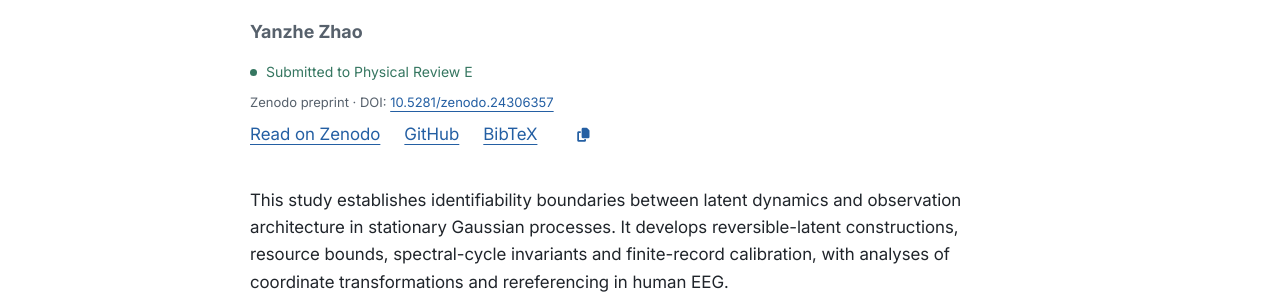
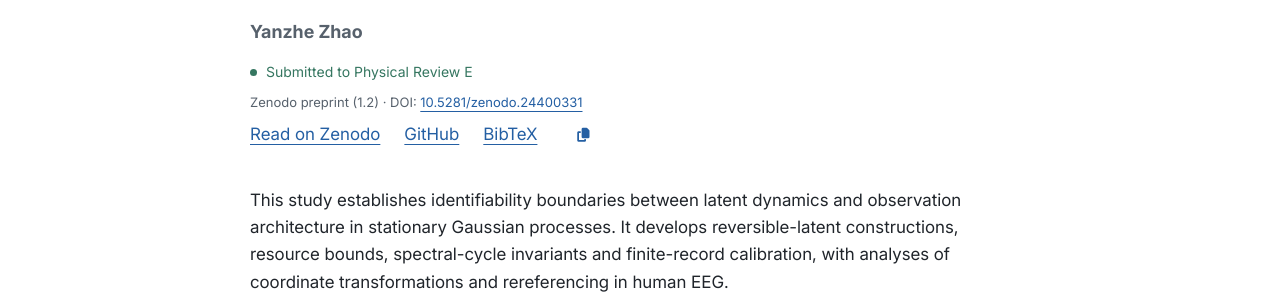
Before and after one commit to JustinZHAO-05/JustinZHAO-05.github.io, a Jekyll site: the page built from _publications/2026-temporal-irreversibility.md, in a window 1280 px wide. Shown: the part 333-627 px from the top of the page. Built offline with Jekyll 4.4.1, drawn with Linux system fonts in a browser that asks for light colours.

Commit message:
Update Observation preprint to Zenodo version 1.2

```diff
--- a/_data/cv.json
+++ b/_data/cv.json
@@ -135,8 +135,8 @@
       "name": "Observation architecture and the identifiability of temporal irreversibility",
       "publisher": "Submitted to Physical Review E",
       "releaseDate": "2026-11-17",
-      "url": "https://doi.org/10.5281/zenodo.24306357",
-      "doi": "10.5281/zenodo.24306357",
+      "url": "https://zenodo.org/records/24400331",
+      "doi": "10.5281/zenodo.24400331",
       "codeUrl": "https://github.com/JustinZHAO-05/observation-architecture-temporal-irreversibility",
       "summary": "A theoretical study of how observation architecture shapes the identifiability of temporal irreversibility in multichannel recordings."
     },
--- a/_data/projects.yml
+++ b/_data/projects.yml
@@ -43,7 +43,7 @@
   results: "The study characterizes observational equivalence, identifies structural assumptions that preserve informative invariants, and develops finite-sample lower bounds. EEG coordinate transformations and rereferencing illustrate the importance of the observation basis."
   links:
     github: https://github.com/JustinZHAO-05/observation-architecture-temporal-irreversibility
-    paper: https://doi.org/10.5281/zenodo.24306357
+    paper: https://doi.org/10.5281/zenodo.24400331
   highlights:
     - "Theoretical results linking latent dynamics and measurement structure."
     - "Spectral invariants, resource bounds and finite-record calibration."
--- a/_publications/2026-temporal-irreversibility.md
+++ b/_publications/2026-temporal-irreversibility.md
@@ -6,14 +6,15 @@ date: 2026-11-17
 year: 2026
 kind: preprint
 preprint_server: Zenodo
+version: "1.2"
 authors: Yanzhe Zhao
 author_names: [Yanzhe Zhao]
 authors_short: "Zhao, Y."
 status: Submitted to Physical Review E
 venue: Zenodo preprint
-doi: 10.5281/zenodo.24306357
-doiurl: https://doi.org/10.5281/zenodo.24306357
-paperurl: https://doi.org/10.5281/zenodo.24306357
+doi: 10.5281/zenodo.24400331
+doiurl: https://doi.org/10.5281/zenodo.24400331
+paperurl: https://zenodo.org/records/24400331
 codeurl: https://github.com/JustinZHAO-05/observation-architecture-temporal-irreversibility
 bibtexurl: /files/bib/temporal_irreversibility_2026.bib
 researchurl: /research/temporal-irreversibility/
--- a/files/bib/temporal_irreversibility_2026.bib
+++ b/files/bib/temporal_irreversibility_2026.bib
@@ -3,6 +3,7 @@
   author={Zhao, Yanzhe},
   year={2026},
   publisher={Zenodo},
-  doi={10.5281/zenodo.24306357},
-  url={https://doi.org/10.5281/zenodo.24306357}
+  note={Preprint, version 1.2},
+  doi={10.5281/zenodo.24400331},
+  url={https://zenodo.org/records/24400331}
 }
```
Also changed, not shown: 3 other files.
